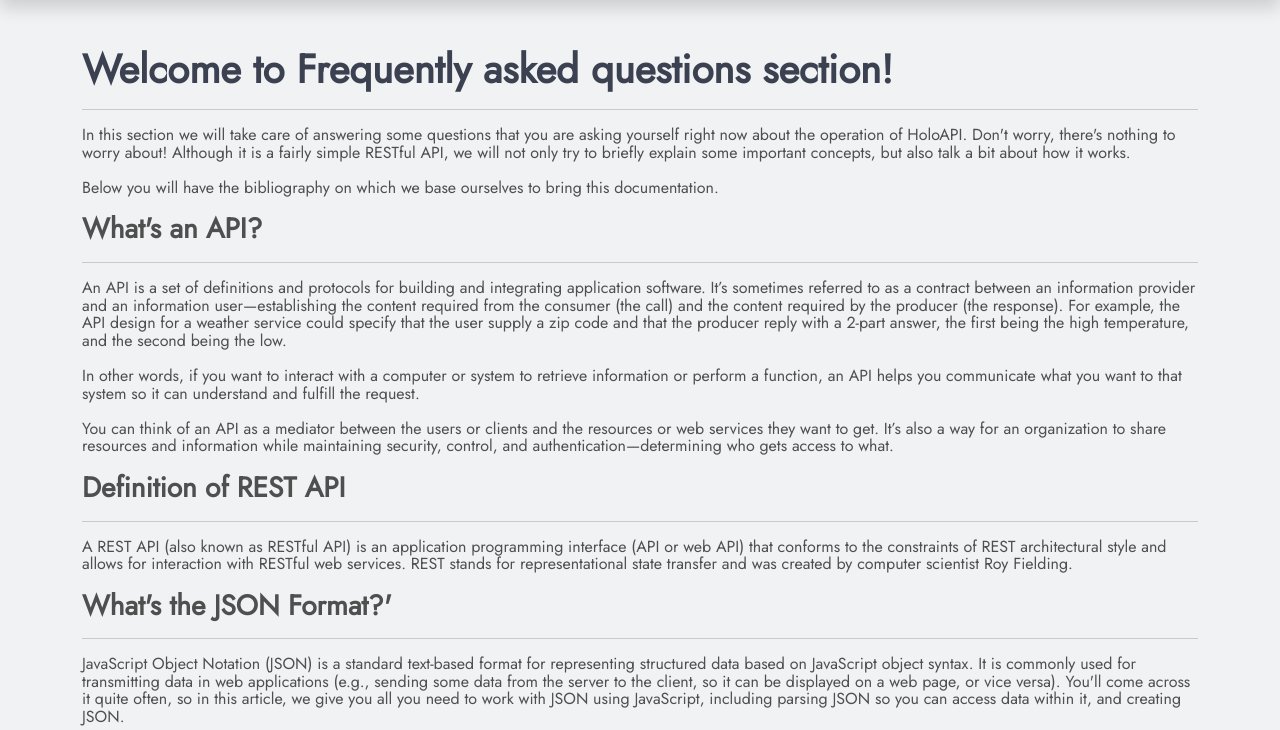
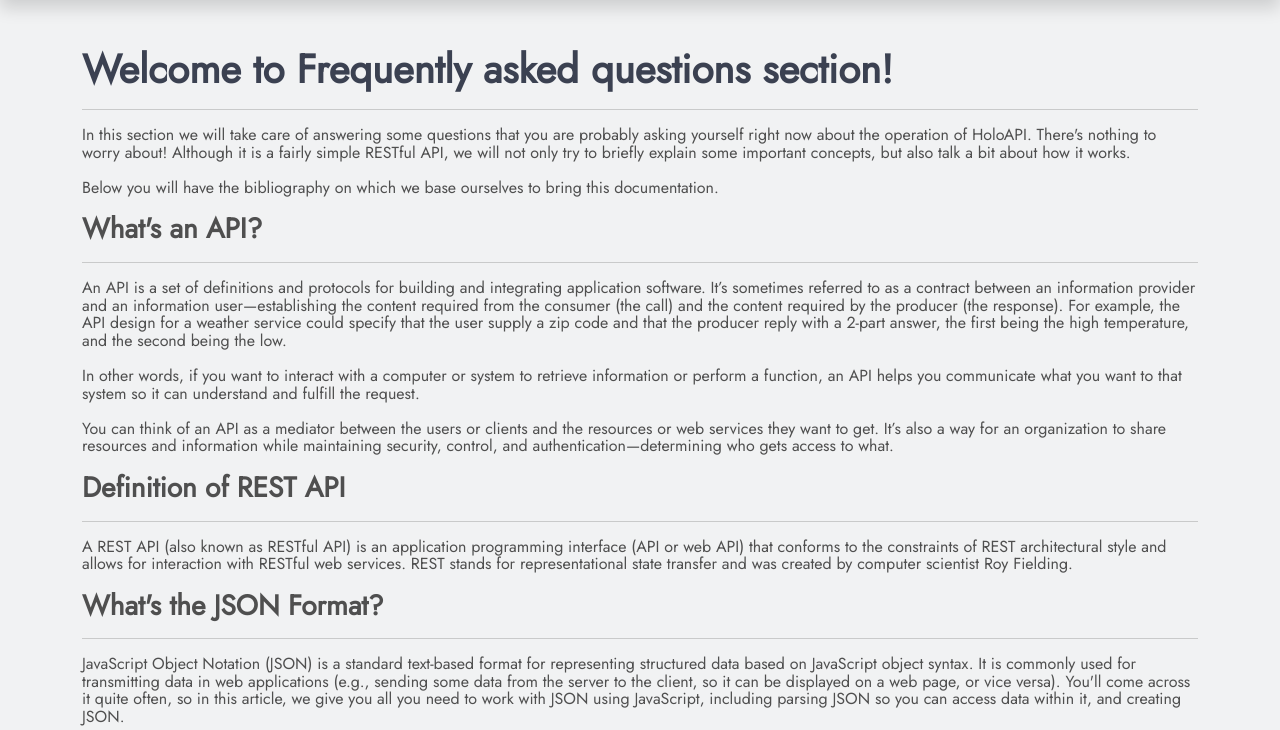
Before and after one commit to JoelLuna02/HoloAPI2, a Flask app: page /faqs in a window 1280 px wide. Shown: the part 61-791 px from the top of the page. Run offline with Flask 3, Linux system fonts and the light colour scheme; some libraries are stand-ins or nearby versions.

Commit message:
Modified section

```diff
--- a/templates/faqs.html
+++ b/templates/faqs.html
@@ -4,8 +4,8 @@
     <div class="container pt-5" style="margin-top: 58px;">
         <h1 class="fw-bold">Welcome to Frequently asked questions section!</h1><hr/>
         <p>
-            In this section we will take care of answering some questions that you are asking yourself right now about the operation of HoloAPI.
-            Don't worry, there's nothing to worry about! Although it is a fairly simple RESTful API, we will not only try to briefly explain some
+            In this section we will take care of answering some questions that you are probably asking yourself right now about the operation
+            of HoloAPI. There's nothing to worry about! Although it is a fairly simple RESTful API, we will not only try to briefly explain some
             important concepts, but also talk a bit about how it works.<br/><br/>
             Below you will have the bibliography on which we base ourselves to bring this documentation.
         </p>
@@ -26,7 +26,7 @@
             architectural style and allows for interaction with RESTful web services. REST stands for representational state transfer and was created
             by computer scientist Roy Fielding.
         </p>
-        <h3 class="fw-bold">What's the JSON Format?'</h3><hr/>
+        <h3 class="fw-bold">What's the JSON Format?</h3><hr/>
         <p>
             JavaScript Object Notation (JSON) is a standard text-based format for representing structured data based on JavaScript object syntax.
             It is commonly used for transmitting data in web applications (e.g., sending some data from the server to the client, so it can be displayed
```
